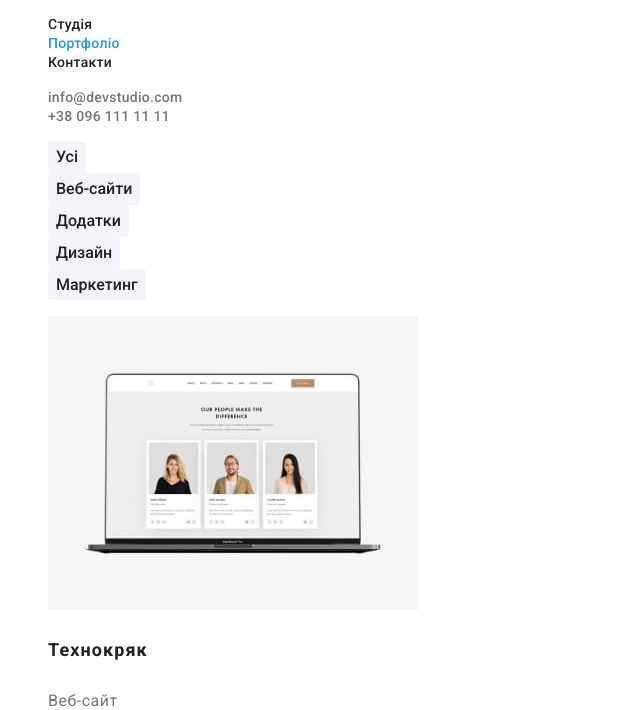
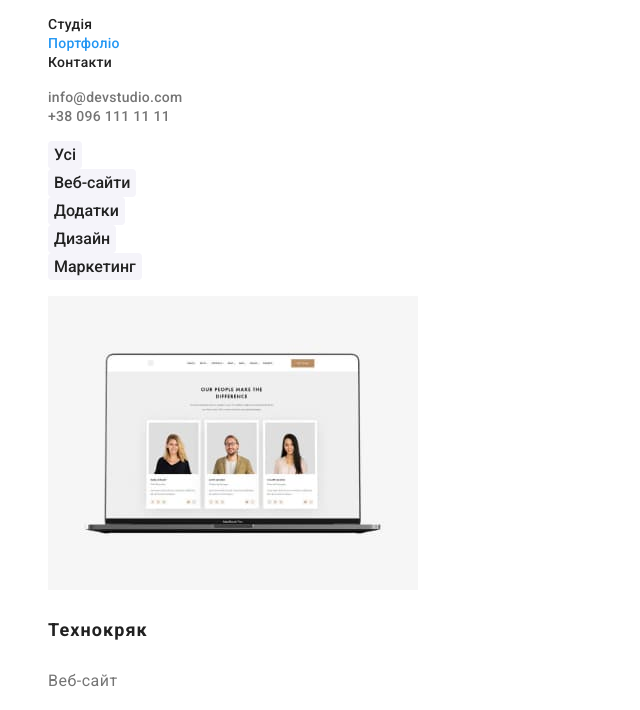
Before and after one commit to Nataliia-Shevchenko/goit-markup-hw-02, a plain HTML site: page portfolio.html in a window 1280 px wide. Shown: the part 41-751 px from the top of the page, without its empty margins (0-640 px from the left). Drawn offline with Linux system fonts and the light colour scheme.

Commit message:
оновлено файли css та html

```diff
--- a/css/styles.css
+++ b/css/styles.css
@@ -2,12 +2,13 @@
   --primary-text-color: #212121;
   --secondary-text-color: #757575;
   --accent-color: #2196f3;
+  --logo-color: #000000;
+  --footer-contact-color: rgba(255, 255, 255, 0.6);
   --primary-bgc: #ffffff;
   --secondary-bgc: #f5f4fa;
-  --logo-color: #000000;
   --hero-bgc: #2f303a;
   --footer-bgc: #2f303a;
-  --footer-contact-color: rgba(255, 255, 255, 0.6);
+  --hero-btn-active-color: #188ce8;
 }
 
 body {
@@ -21,6 +22,14 @@ body {
 }
 .list {
   list-style: none;
+}
+
+.btn {
+  font-family: inherit;
+  cursor: pointer;
+  border: none;
+  text-align: center;
+  border-radius: 4px;
 }
 
 .visually-hidden {
@@ -96,25 +105,18 @@ body {
   color: var(--primary-bgc);
 }
 .hero-btn {
-  font-family: inherit;
   font-weight: 700;
   font-size: 16px;
   line-height: 1.88;
   display: flex;
   align-items: center;
-  text-align: center;
   letter-spacing: 0.06em;
   background-color: var(--accent-color);
   color: var(--primary-bgc);
-  cursor: pointer;
-  box-shadow: 0px 4px 4px rgba(0, 0, 0, 0.15);
-  border-radius: 4px;
-  border-color: transparent;
 }
 .hero-btn:hover,
 .hero-btn:focus {
-  background-color: var(--primary-bgc);
-  color: var(--accent-color);
+  background: var(--hero-btn-active-color);
 }
 
 /*-------------Section--------------*/
@@ -159,6 +161,7 @@ body {
   color: var(--primary-text-color);
 }
 .team-profession {
+  font-weight: 400;
   font-size: 16px;
   line-height: 1.19;
   text-align: center;
@@ -175,6 +178,7 @@ body {
 }
 .footer-address {
   font-style: normal;
+  font-weight: 400;
   font-size: 14px;
   line-height: 1.71;
 }
@@ -193,21 +197,16 @@ body {
 
 /*-------------------Фільтр---------------------*/
 
-.filter-button {
-  font-family: inherit;
+.filter-btn {
   font-weight: 500;
   font-size: 16px;
   line-height: 1.62;
-  text-align: center;
   color: var(--primary-text-color);
-  cursor: pointer;
   background: var(--secondary-bgc);
-  border-radius: 4px;
-  border-color: transparent;
 }
 
-.filter-button:hover,
-.filter-button:focus {
+.filter-btn:hover,
+.filter-btn:focus {
   background-color: var(--accent-color);
   color: var(--primary-bgc);
 }
--- a/portfolio.html
+++ b/portfolio.html
@@ -41,30 +41,26 @@
 
     <main>
       <h1 class="visually-hidden">Портфоліо студії</h1>
-
-      <!--Фільтр-->
-
+      <section>
+        <h2 class="visually-hidden">Галерея проєктів</h2>
         <ul class="filter-list list">
           <li class="filter-item">
-          <button type="button" class="filter-button">Усі</button>
+            <button type="button" class="filter-btn btn">Усі</button>
           </li>
           <li class="filter-item">
-          <button type="button" class="filter-button">Веб-сайти</button>
+            <button type="button" class="filter-btn btn">Веб-сайти</button>
           </li>
           <li class="filter-item">
-          <button type="button" class="filter-button">Додатки</button>
+            <button type="button" class="filter-btn btn">Додатки</button>
           </li>
           <li class="filter-item">
-          <button type="button" class="filter-button">Дизайн</button>
+            <button type="button" class="filter-btn btn">Дизайн</button>
           </li>
           <li class="filter-item">
-          <button type="button" class="filter-button">Маркетинг</button>
+            <button type="button" class="filter-btn btn">Маркетинг</button>
           </li>
         </ul>
 
-      <!--Галерея проєктів-->
-
-      <h2 class="visually-hidden">Галерея проєктів</h2>
         <ul class="projects-list list">
           <li class="project-item">
             <a href="" class="project-link link">
@@ -144,7 +140,9 @@
                 height="294"
                 class="project-img"
               />
-            <h3 lang="en" class="project-title">Inspiration has no Borders</h3>
+              <h3 lang="en" class="project-title">
+                Inspiration has no Borders
+              </h3>
               <p class="project-desc">Веб-сайт</p></a
             >
           </li>
@@ -190,6 +188,7 @@
             >
           </li>
         </ul>
+      </section>
     </main>
 
     <!--Підвал-->
```
Also changed, not shown: index.html (+1 -1 lines). Lines whose indentation alone changed are shown as unchanged.
